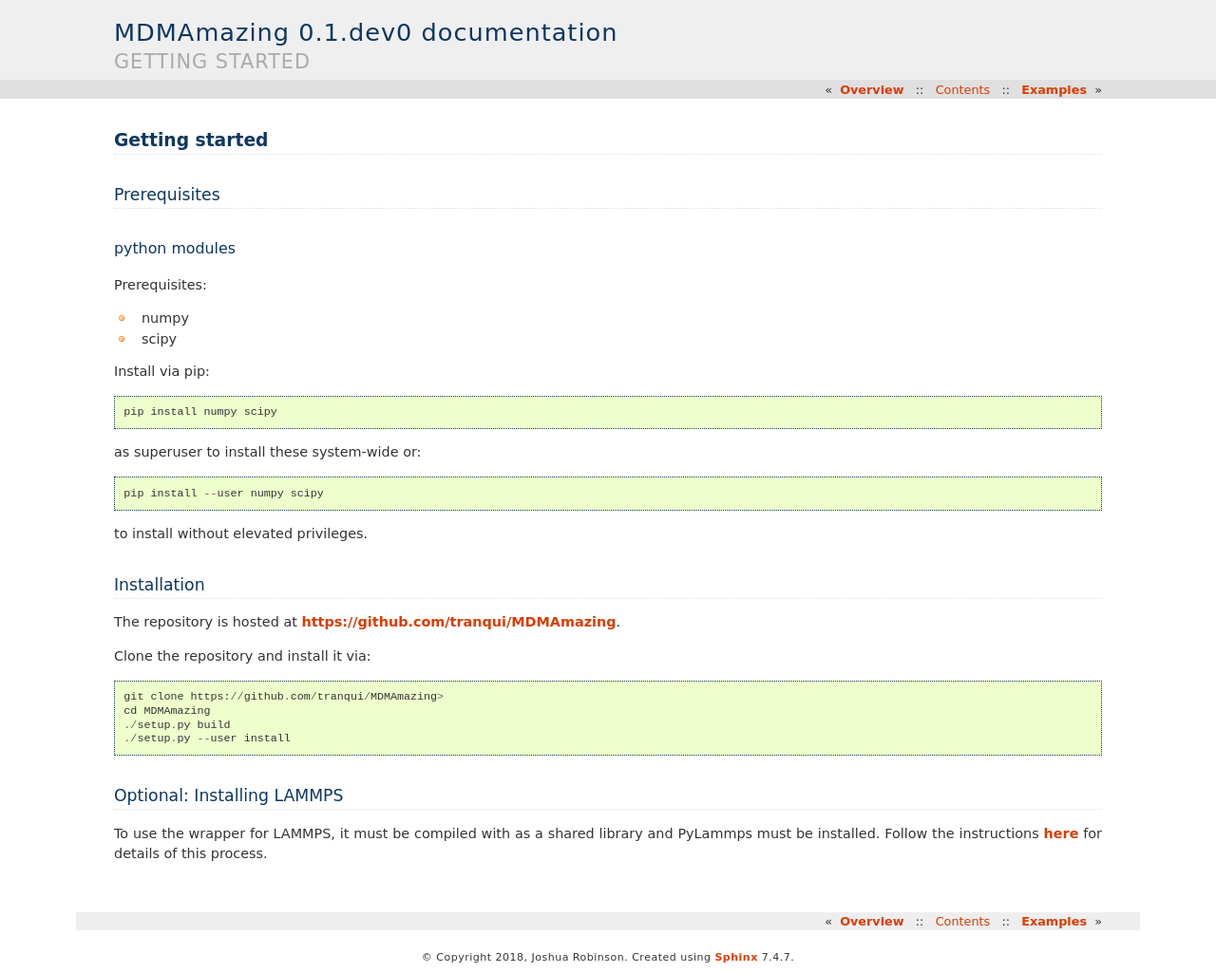
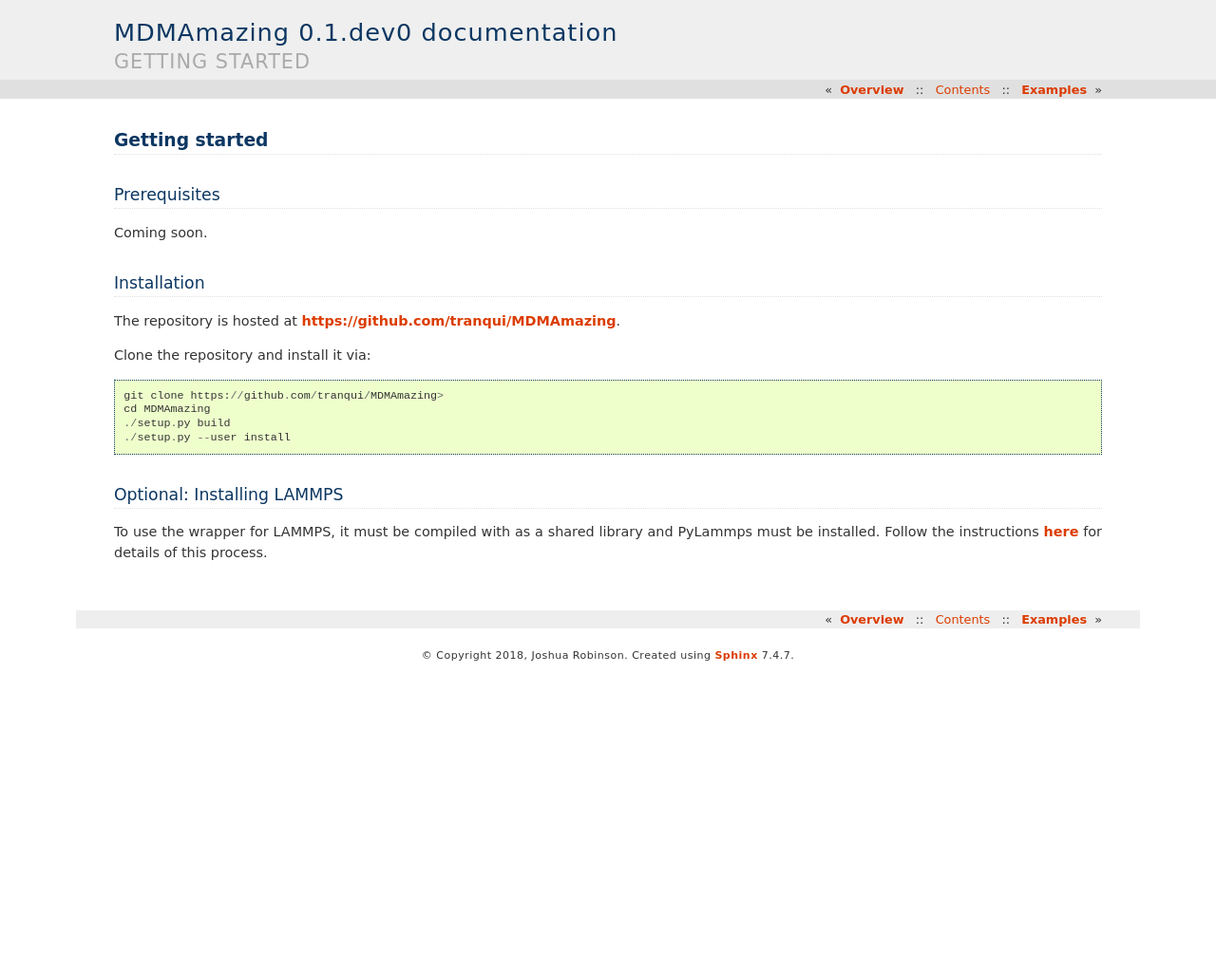
Before and after one commit to tranqui/MDMAmazing, a Sphinx documentation site: the page built from docs/source/getting_started.rst, in a window 1280 px wide. Shown: the whole page at 95% size. Built offline with Sphinx 7.4.7, drawn with Linux system fonts in a browser that asks for light colours; pages that are not in the unit, such as notebooks, are missing from menus; after the commit the page ends 900 px from its top, so only the background shows below that.

Commit message:
Removed python prerequisites as this is included in the installer.

```diff
--- a/docs/source/getting_started.rst
+++ b/docs/source/getting_started.rst
@@ -4,23 +4,7 @@
 Prerequisites
 =============
 
-python modules
----------------
-
-Prerequisites:
-
-* numpy
-* scipy
-
-Install via pip::
-
-  pip install numpy scipy
-
-as superuser to install these system-wide or::
-
-  pip install --user numpy scipy
-
-to install without elevated privileges.
+Coming soon.
 
 Installation
 ============
```
Also changed, not shown: 3 other files.
